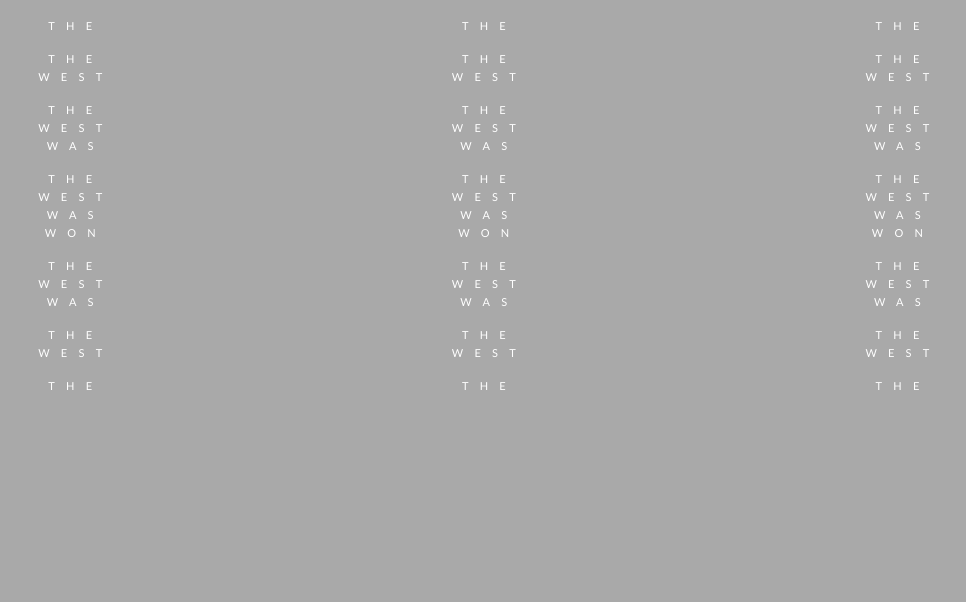
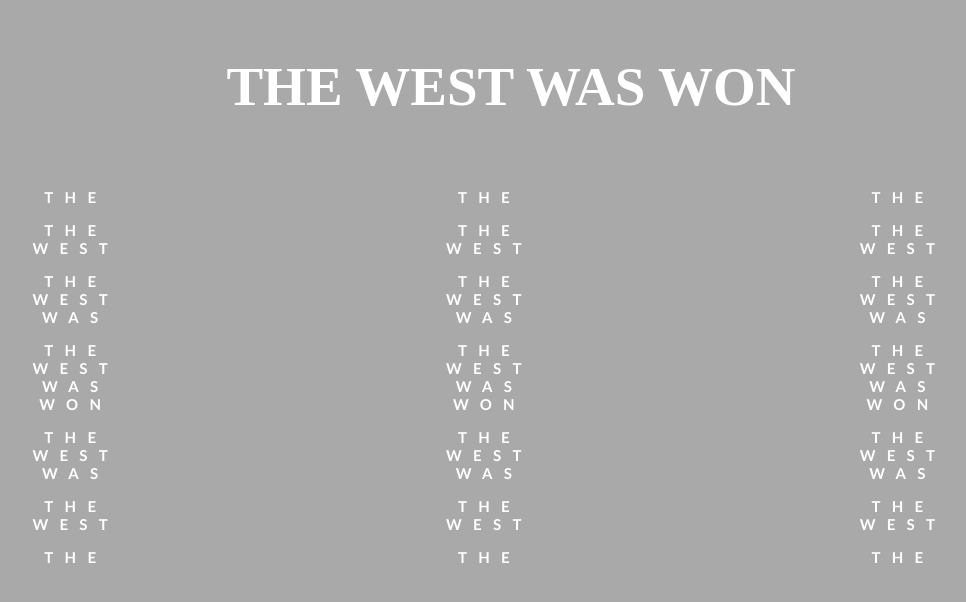
Before and after one commit to lassorfeasley/lassorfeasley.github.io, a plain HTML site: page index.html in a window 1280 px wide. Shown: the whole page, without its empty margins (129-1095 px from the left). Drawn offline with Linux system fonts and the light colour scheme.

Commit message:
The west was won

```diff
--- a/hello-website.css
+++ b/hello-website.css
@@ -11,6 +11,14 @@ html, body {
 }
 body {
   background: darkgrey;
+}
+
+p {
+  color: white;
+  font-family: futura;
+  text-transform:uppercase;
+  font-size: 55px;
+  font-weight: 600;
 }
 
 p:hover {
--- a/index.html
+++ b/index.html
@@ -6,6 +6,9 @@
   <title>Hello</title>
 </head>
 <body>
+
+<div>
+  <center><p>the west was won</p></center>
 
 <div>
 
```
